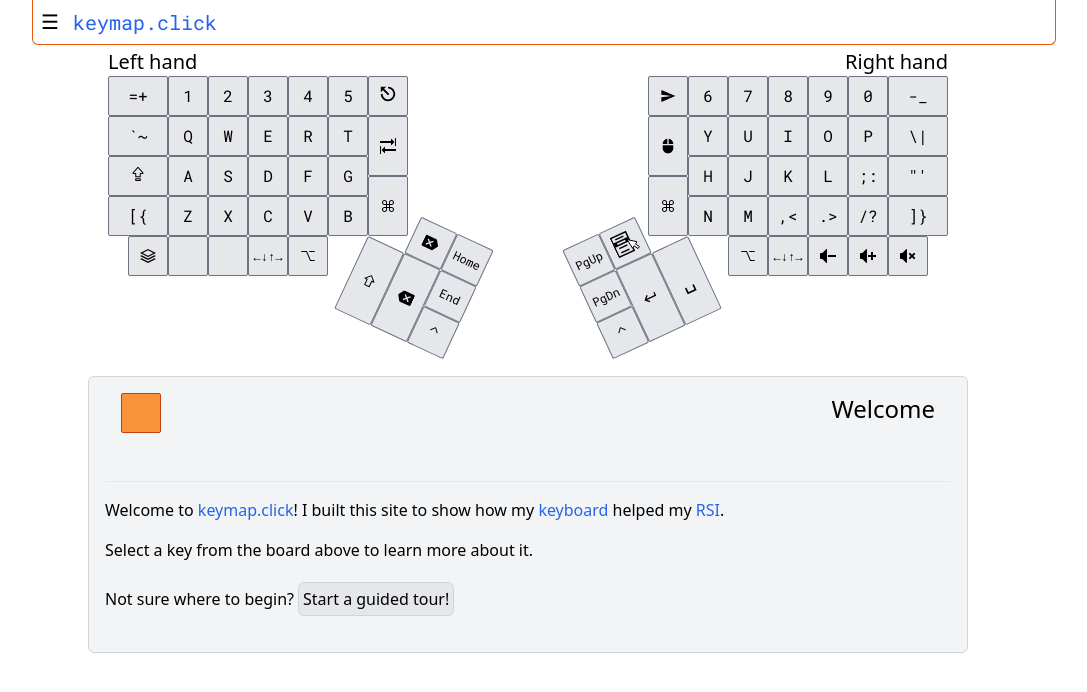
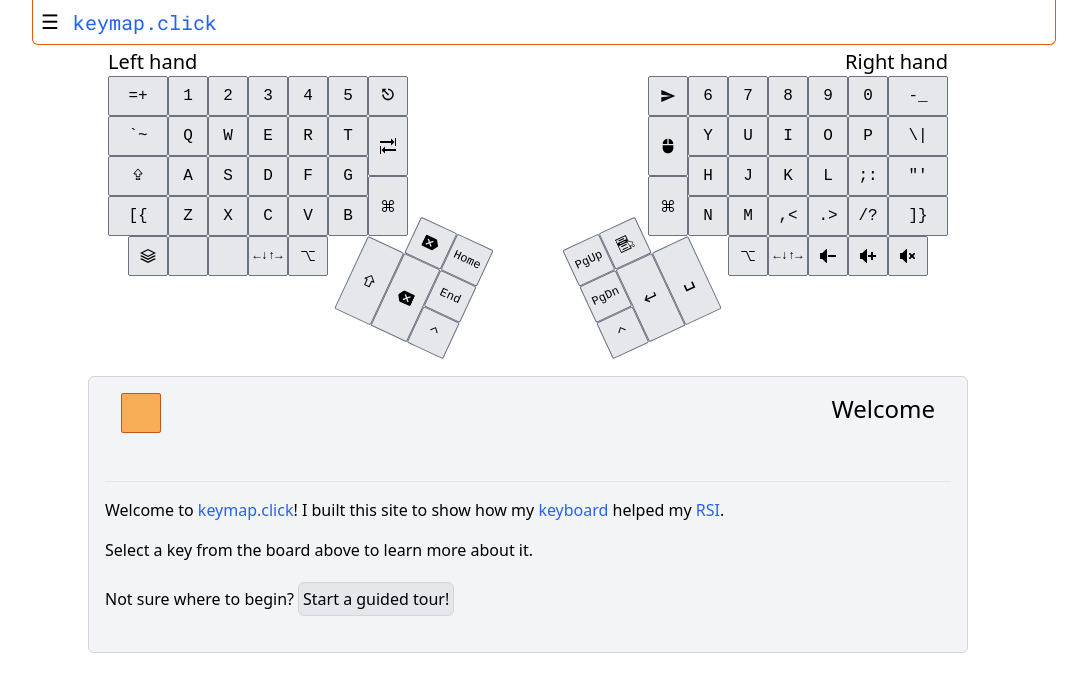
Before and after one commit to mrled/keymap.click, a Next.js app: page / in a window 1280 px wide. Shown: the top 692 px of the page, without its empty margins (96-1183 px from the left). Built offline with nearby package versions, Linux system fonts and the light colour scheme.

Commit message:
Replace Tailwind in most of key.jsx with regular CSS

```diff
--- a/src/components/key.jsx
+++ b/src/components/key.jsx
@@ -1,6 +1,4 @@
 import React from "react";
-
-import classnames from "classnames";
 
 import { useWhyDidYouUpdate } from "~/hooks/useWhyDidYouUpdate";
 import { keyHandleDomIdFromKeyId } from "~/lib/keyConnections";
@@ -36,13 +34,12 @@
     transform: `translateY(${yOffset}px)`,
   };
 
-  const classes = `h-1 w-1 m-0 p-0 border-none pointer-events-none absolute ${extraClasses}`;
   return (
     <>
       <div
         id={keyHandleDomIdFromKeyId(keyId)}
         style={style}
-        className={classes}
+        className={`key-handle ${extraClasses}`}
       />
     </>
   );
@@ -52,21 +49,17 @@
  * and return a Legend object that can be used inside of a Key
  */
 export const Legend = (legend) => {
-  const defaultFontFace = "font-roboto-mono";
-  const defaultGlyphFontSize = "text-m md:text-m";
-  const defaultTextFontSize = "text-2xs md:text-xs";
+  const defaultFontFace = "font-roboto-mono"; // TODO: remove-tailwind
+  const defaultGlyphFontSize = "text-m md:text-m"; // TODO: remove-tailwind
+  const defaultTextFontSize = "text-2xs md:text-xs"; // TODO: remove-tailwind
 
   if (!legend) {
     return {};
   } else if (legend.image) {
-    const [width, height] = legend.image.size ? legend.image.size : [4, 4];
     return {
       legend: (
         <>
-          <img
-            src={`legends/${legend.image.value}`}
-            className={`container w-${width} h-${height}`}
-          />
+          <img src={`legends/${legend.image.value}`} className="key-legend" />
         </>
       ),
       attrib: legend.image.attrib || "",
@@ -122,29 +115,49 @@
   const [col, row] = size;
   const [colStart, rowStart] = startPos;
 
-  const gridClasses = `col-span-${col} row-span-${row} col-start-${colStart} row-start-${rowStart}`;
-  const standaloneClasses = `standalone-key standalone-key-w-${col} standalone-key-h-${row}`;
+  // The style prop if this key is being rendered in a grid
+  const gridStyleProp = {
+    gridColumnStart: colStart,
+    gridRowStart: rowStart,
+    gridColumnEnd: `span ${col}`,
+    gridRowEnd: `span ${row}`,
+  };
 
-  const classes = classnames(
-    standalone ? standaloneClasses : gridClasses,
-    `p-1 flex justify-center items-center rounded-sm font-mono pointer-events-auto force-outline-none relative`,
-    {
-      "bg-orange-400 border border-orange-700 hover:bg-orange-600": active,
-      "bg-orange-200 border border-orange-500 hover:bg-orange-400": otherSelected,
-      "bg-green-200 border border-green-500 hover:bg-green-400":
-        !active && targetKeyActive,
-      "bg-gray-200 border border-gray-500 hover:bg-gray-400":
-        !active && !otherSelected && !targetKeyActive,
-    },
-    {
-      [legend.fontFace]: legend.fontFace,
-      [legend.fontSize]: legend.fontSize,
-    },
-    extraClasses
-  );
+  // The style prop if this key is being rendered as a standalone key
+  const standaloneStyleProp = {
+    width: `calc(var(--keyboard-grid-unit) * ${col})`,
+    height: `calc(var(--keyboard-grid-unit) * ${row})`,
+  };
+
+  const style = standalone ? standaloneStyleProp : gridStyleProp;
+
+  const gridClasses = ``;
+  const standaloneClasses = `standalone-key`;
+
+  let classes = "keyboard-key";
+  classes += standalone ? standaloneClasses : gridClasses;
+  if (active) {
+    classes += " active-key";
+  } else if (otherSelected) {
+    classes += " related-to-active-key";
+  } else if (targetKeyActive) {
+    classes += " diagram-target-key";
+  }
+
+  // TODO: remove-tailwind
+  if (legend.fontFace) {
+    classes += ` ${legend.fontFace}`;
+  }
+  if (legend.fontSize) {
+    classes += ` ${legend.fontSize}`;
+  }
+
+  if (extraClasses) {
+    classes += ` ${extraClasses}`;
+  }
 
   return (
-    <button id={id} onClick={onClick} className={classes}>
+    <button id={id} onClick={onClick} className={classes} style={style}>
       <KeyHandle
         keyId={id}
         colStart={colStart}
@@ -182,10 +195,11 @@
   return (
     <>
       <div
-        className={classnames(
-          `grid grid-cols-${cols}-keyb grid-rows-${rows}-keyb pointer-events-none select-none`,
-          gridAppendClasses
-        )}
+        className={`keygrid ${gridAppendClasses}`}
+        style={{
+          gridTemplateColumns: `repeat(${cols}, var(--keyboard-grid-unit))`,
+          gridTemplateRows: `repeat(${rows}, var(--keyboard-grid-unit))`,
+        }}
       >
         {keys.map((keyData) => {
           const isTargetKey =
--- a/src/styles/index.css
+++ b/src/styles/index.css
@@ -7,6 +7,20 @@
   --button-text-enabled: black;
   --button-text-disabled: #9ca3af;
   --button-bg-enabled: #e5e7eb;
+
+  --key-fg: black;
+  --key-bg: #e5e7eb;
+  --key-border: #6b7280;
+  --key-hover-bg: #9ca3af;
+  --key-active-bg: #f6ad55;
+  --key-active-border: #c05621;
+  --key-active-hover-bg: #dd6b20;
+  --key-related-active-bg: #fed7aa;
+  --key-related-active-border: #ed8936;
+  --key-related-active-hover-bg: #f6ad55;
+  --key-diagram-target-bg: #c6f6d5;
+  --key-diagram-target-border: #48bb78;
+  --key-diagram-target-hover-bg: #48bb78;
 }
 
 .text-2xs {
--- a/src/styles/keygrid.css
+++ b/src/styles/keygrid.css
@@ -12,60 +12,75 @@
   }
 }
 
-.grid-rows-10-keyb {
-  grid-template-rows: repeat(10, var(--keyboard-grid-unit));
-}
-.grid-rows-6-keyb {
-  grid-template-rows: repeat(6, var(--keyboard-grid-unit));
-}
-.grid-rows-4-keyb {
-  grid-template-rows: repeat(4, var(--keyboard-grid-unit));
-}
-.grid-rows-3-keyb {
-  grid-template-rows: repeat(3, var(--keyboard-grid-unit));
-}
-.grid-rows-2-keyb {
-  grid-template-rows: repeat(2, var(--keyboard-grid-unit));
+/* A grid of keys, like a keyboard would have */
+div.keygrid {
+  display: grid;
+  pointer-events: none;
+  user-select: none;
 }
 
-.grid-cols-15-keyb {
-  grid-template-columns: repeat(15, var(--keyboard-grid-unit));
-}
-.grid-cols-6-keyb {
-  grid-template-columns: repeat(6, var(--keyboard-grid-unit));
-}
-.grid-cols-4-keyb {
-  grid-template-columns: repeat(4, var(--keyboard-grid-unit));
-}
-.grid-cols-3-keyb {
-  grid-template-columns: repeat(3, var(--keyboard-grid-unit));
-}
-.grid-cols-2-keyb {
-  grid-template-columns: repeat(2, var(--keyboard-grid-unit));
+/* A single key */
+button.keyboard-key {
+  padding: 0.25rem;
+  display: flex;
+  justify-content: center;
+  align-items: center;
+  border-radius: 0.125rem;
+  font-family: monospace;
+  pointer-events: auto;
+  outline: none;
+  position: relative;
+  background-color: var(--button-bg-enabled);
+  border: 1px solid var(--key-border);
+  &:hover {
+    background-color: var(--key-hover-bg);
+  }
+  &.active-key {
+    background-color: var(--key-active-bg);
+    border: 1px solid var(--key-active-border);
+    &:hover {
+      background-color: var(--key-active-hover-bg);
+    }
+  }
+  &.related-to-active-key {
+    background-color: var(--key-related-active-bg);
+    border: 1px solid var(--key-related-active-border);
+    &:hover {
+      background-color: var(--key-related-active-hover-bg);
+    }
+  }
+  &.diagram-target-key {
+    background-color: var(--key-diagram-target-bg);
+    border: 1px solid var(--key-diagram-target-border);
+    &:hover {
+      background-color: var(--key-diagram-target-hover-bg);
+    }
+  }
 }
 
+/* A key that's not part of a keygrid */
 .standalone-key {
   display: inline-block;
 }
-.standalone-key-w-1 {
-  width: var(--keyboard-grid-unit);
-}
-.standalone-key-w-2 {
-  width: calc(var(--keyboard-grid-unit) * 2);
-}
-.standalone-key-w-3 {
-  width: calc(var(--keyboard-grid-unit) * 3);
-}
-.standalone-key-h-2 {
-  height: calc(var(--keyboard-grid-unit) * 2);
-}
-.standalone-key-h-3 {
-  height: calc(var(--keyboard-grid-unit) * 3);
-}
-.standalone-key-h-4 {
-  height: calc(var(--keyboard-grid-unit) * 4);
+
+/* A key handle, which is an invisible element inside a key that can be used as an anchor point in a diagram */
+.key-handle {
+  height: 0.25rem; /* h-1 */
+  width: 0.25rem; /* w-1 */
+  margin: 0; /* m-0 */
+  padding: 0; /* p-0 */
+  border: none; /* border-none */
+  pointer-events: none; /* pointer-events-none */
+  position: absolute; /* absolute */
 }
 
+/* An image used as a legend for a key */
+img.key-legend {
+  width: 1rem;
+  height: 1rem;
+}
+
+/* Left and right thumb clusters of an ErgoDox keyboard */
 .keyboard-left-thumb-cluster {
   transform: translateX(calc(var(--keyboard-grid-unit) * -2))
     translateY(calc(var(--keyboard-grid-unit) * 6)) rotate(25deg);
@@ -80,11 +95,6 @@
   padding-bottom: calc(var(--keyboard-grid-unit) * 9);
 }
 
-.force-outline-none,
-.force-outline-none:focus {
-  outline: 0 !important;
-}
-
 .kid-diamarg {
   width: var(--kid-diamarg-width);
 }
```
Also changed, not shown: src/lib/keyLegends/mrlLegends.js.
